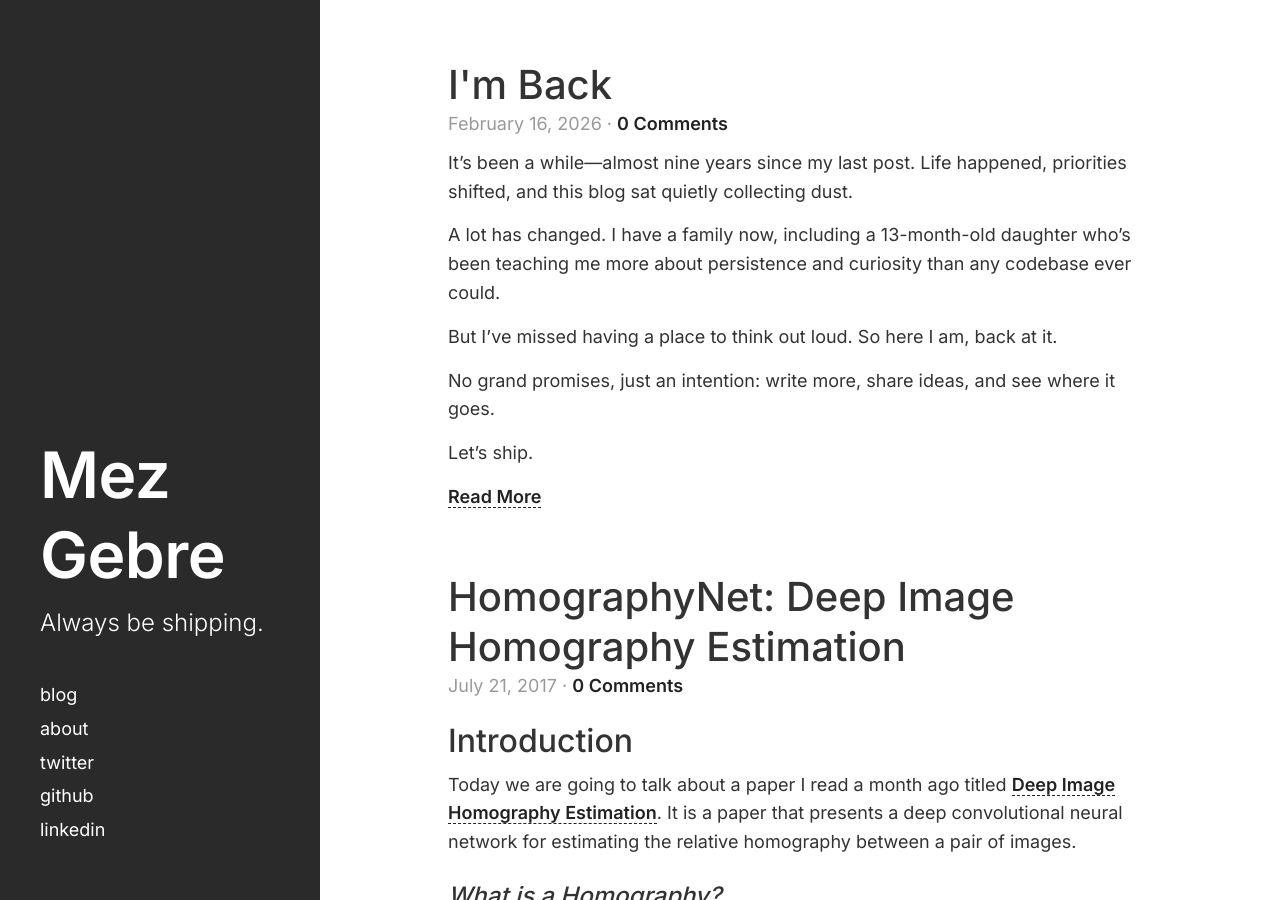
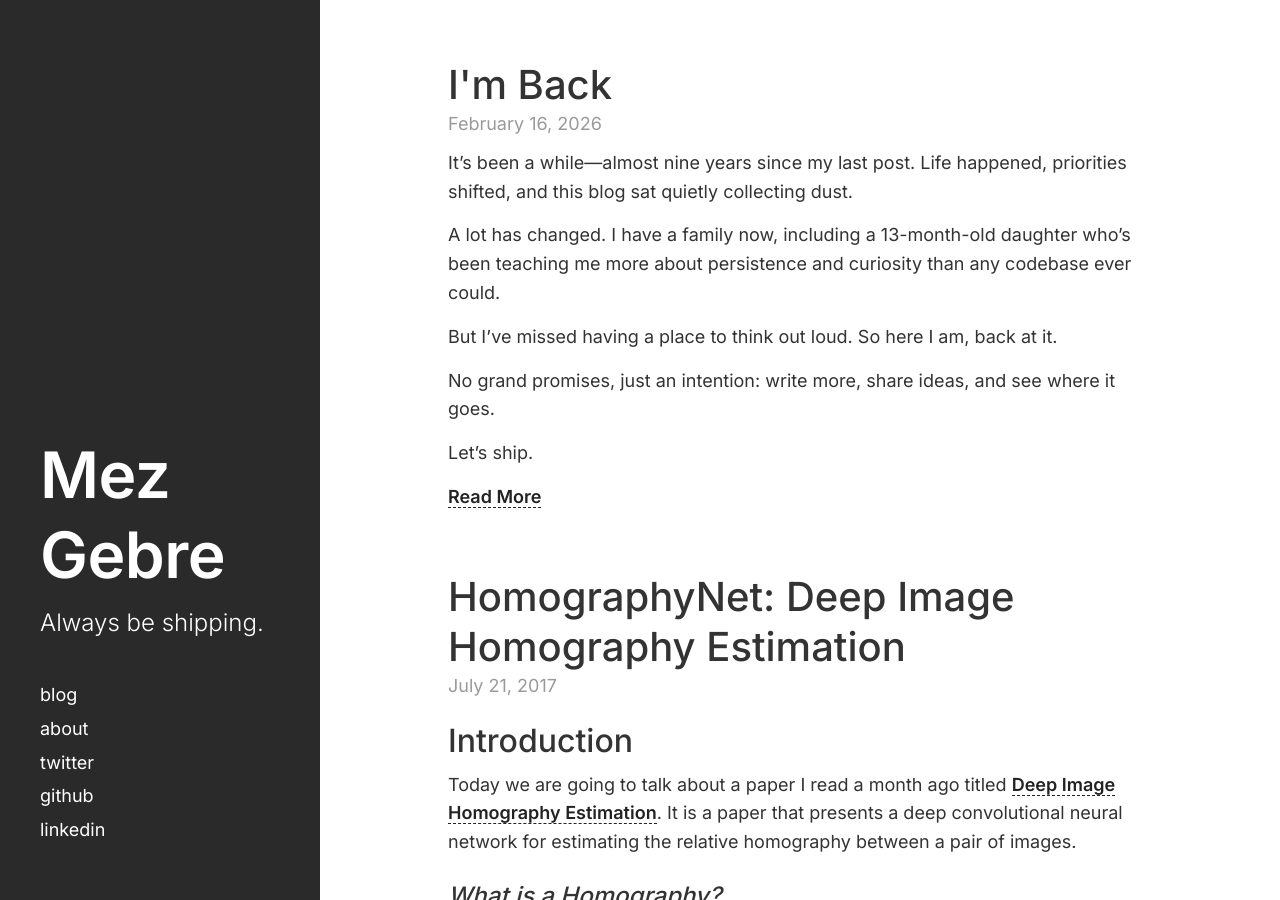
Before and after one commit to mez/mez.github.com, a Jekyll site: the page built from index.html, in a window 1280 px wide and 900 px high. Built offline with Jekyll 4.4.1, drawn with Linux system fonts in a browser that asks for light colours; the list of posts is cut into pages by our own code; comment, search, counter and statistics services are not loaded; some of the changed text lies outside the part shown.

Commit message:
removed comments counter

```diff
--- a/index.html
+++ b/index.html
@@ -11,13 +11,9 @@ layout: default
 
     <span class="post-date">
       {{ post.date | date: site.date_format }}
-      {% if site.disqus_shortname %}
+      {% if post.update_date %}
         &middot;
-        <a href="https://mez.github.io{{ post.url }}#disqus_thread">0 Comments</a>
-        {% if post.update_date %}
-          &middot;
-          Updated {{ post.update_date | date: site.date_format }}
-        {% endif %}
+        Updated {{ post.update_date | date: site.date_format }}
       {% endif %}
     </span>
 
```
